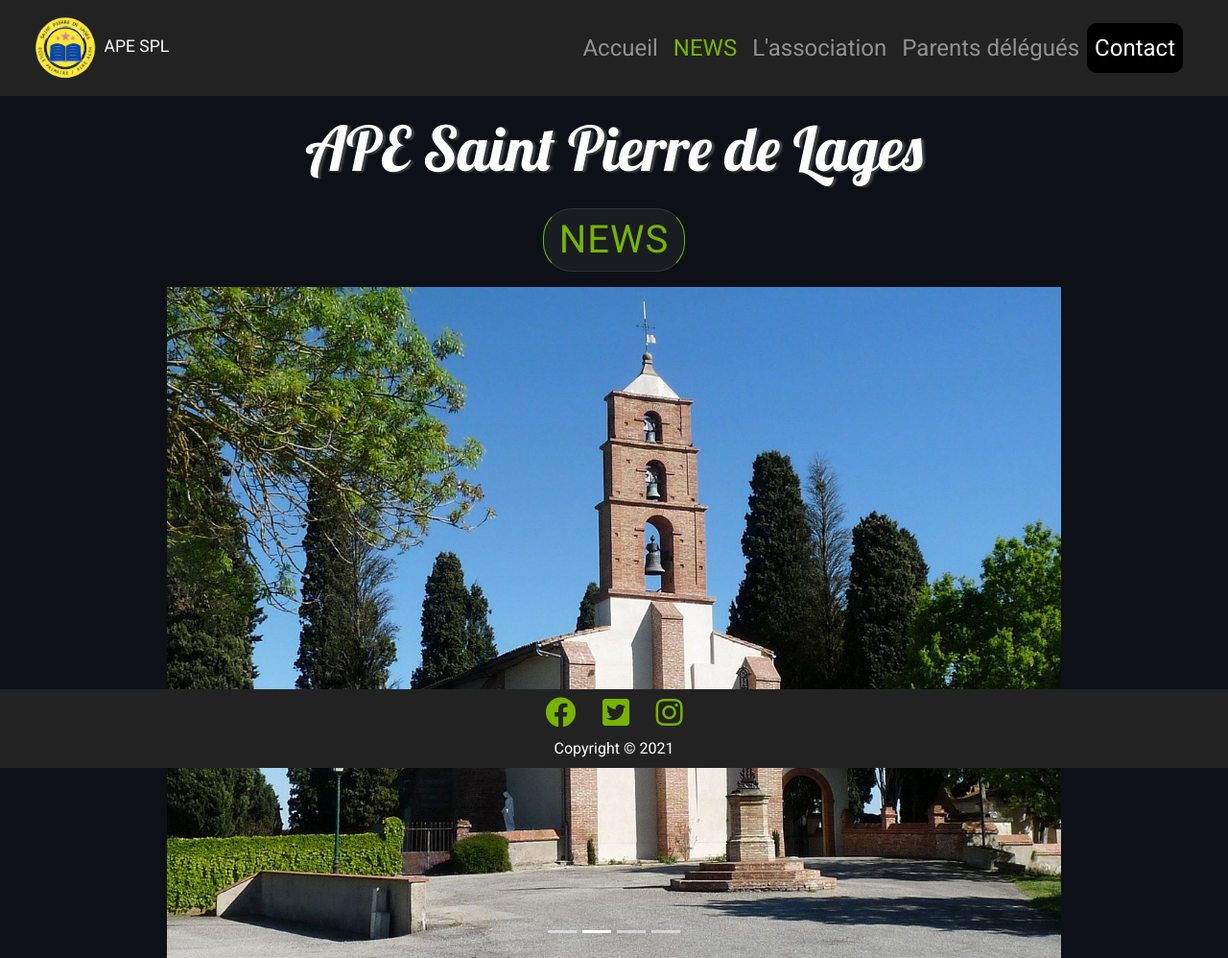
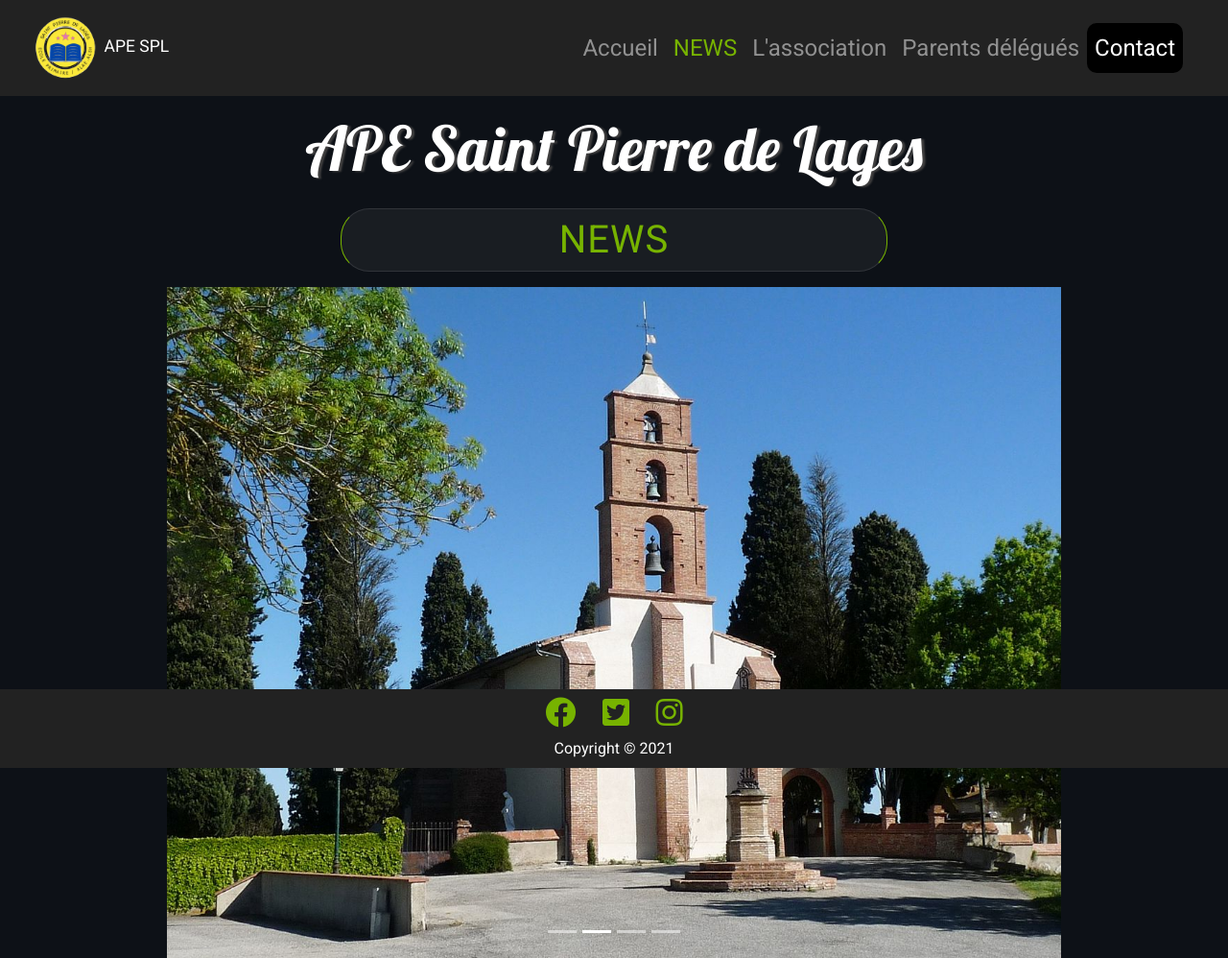
Before and after one commit to Skencker/eval-1-studi, a plain HTML site: page index.html in a window 1280 px wide. Shown: the top 998 px of the page at 96% size. Drawn offline with nearby package versions, Linux system fonts and the light colour scheme.

Commit message:
relecture

```diff
--- a/index.html
+++ b/index.html
@@ -5,7 +5,7 @@
         <meta http-equiv="X-UA-Compatible" content="IE=edge">
         <meta name="viewport" content="width=device-width, initial-scale=1.0">
         <!--description-->
-        <meta name="description" content="association parents d'éléves saint pierre de lages" />
+        <meta name="description" content="association parents d'élèves Saint Pierre de Lages" />
         <!--lien favicon-->
         <link rel="icon" type="image/png" href="./images/logo.png" />
         <!--lien icone-->
@@ -81,12 +81,9 @@
             <!--Image d'accueil + titre-->
             <section class="accueil">
                 <h1 class="text-center p-3 h1"> APE Saint Pierre de Lages</h1>
-                <button class="btn btn-lg btn-outline-success my-2 d-block mx-auto">
-                    <a href="./news.html">
+                    <a href="./news.html"class="btn btn-lg btn-outline-success mx-auto my-2 d-block col-6">
                         <p class="display-6 m-0">NEWS</p>
                     </a>
-                </button>
-
                  <!--Carroussel-->
                 <div class="carroussel row mb-2 p-2">
                     <div class="col-lg-10 offset-lg-1">
--- a/style.css
+++ b/style.css
@@ -55,17 +55,6 @@ body {
         transition: 0.5s;
     }
 
-    .btn a {
-        text-decoration: none;
-        color: #77b300;
-        transition: 0.5s;
-    }
-
-    .btn a:hover {
-        color: white;
-        letter-spacing: 3px;
-    }
-
     .btn:hover {
         letter-spacing: 3px;
     }
@@ -103,15 +92,12 @@ body {
     p {
       font-size: 0.8rem;
     }
-
-
 }
 
 @media screen and (min-width: 570px) {
     nav img {
       width: 50%;
     }
-
     /*page accueil*/
     .accueil,
     .association,
@@ -122,5 +108,4 @@ body {
     p {
       font-size: 1rem;
     }
-
 }
```
Also changed, not shown: news.html (+1 -1 lines). Lines whose indentation alone changed are shown as unchanged.
